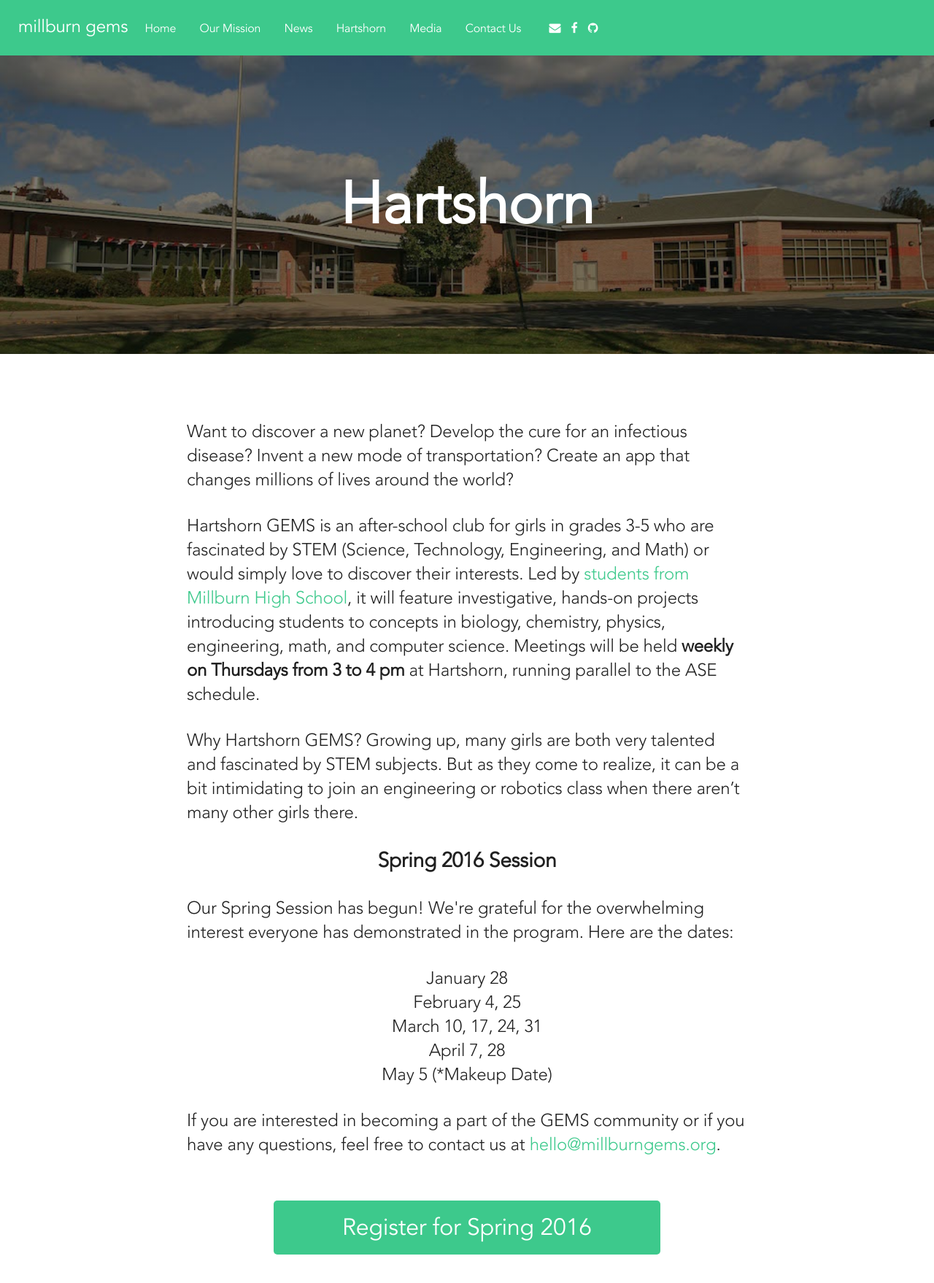
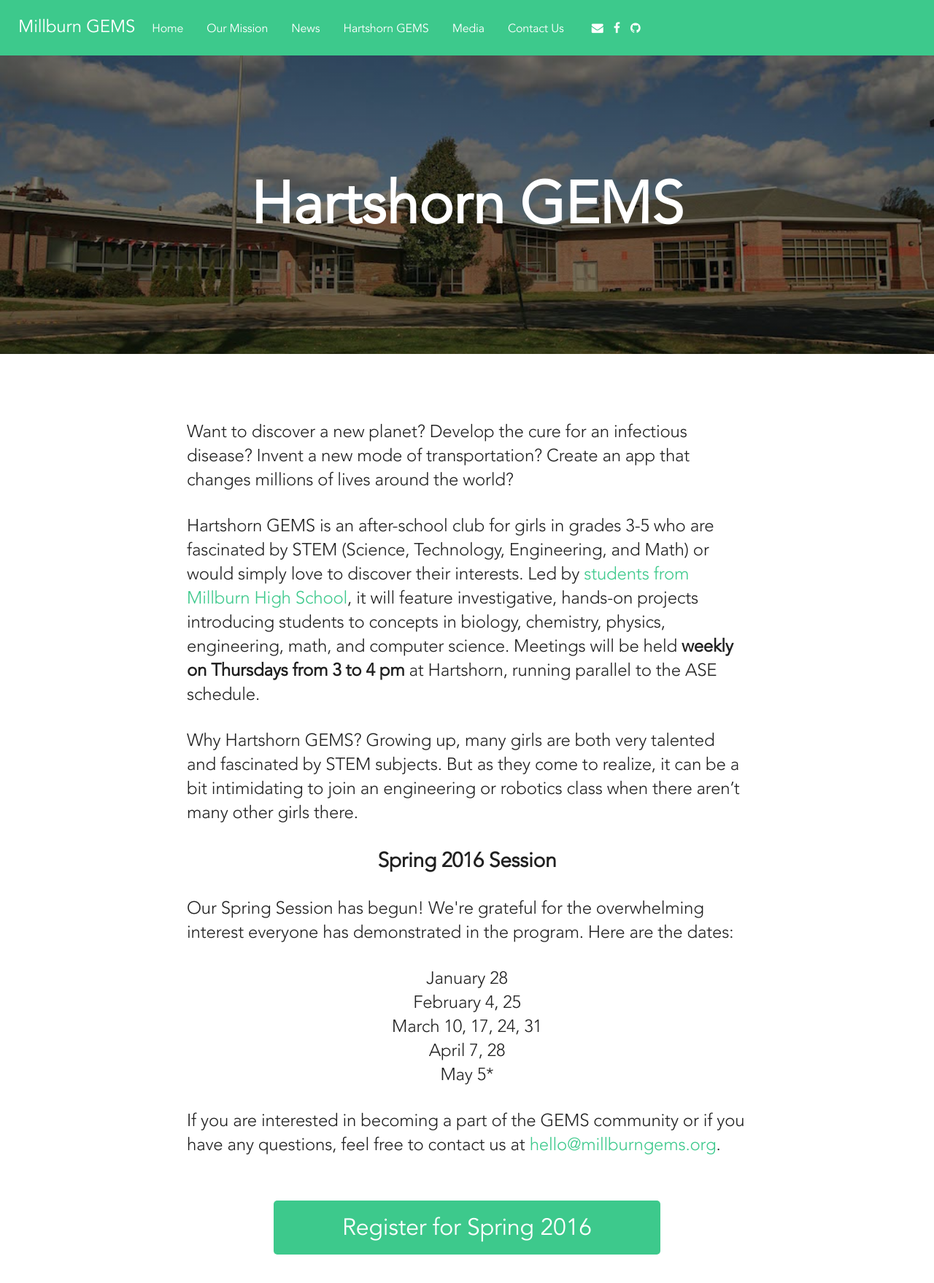
Before and after one commit to MillburnGEMS/millburngems.org, a Jekyll site: the page built from hartshorn/index.html, in a window 1280 px wide, cut to the strip 0-1805 px from the top of the page. Shown: the top 1758 px of the strip at 73% size. Built offline with Jekyll 4.4.1, drawn with Linux system fonts in a browser that asks for light colours; nearby versions of some CDN libraries.

Commit message:
Update README, Hartshorn page, and navbar

```diff
--- a/_includes/nav.html
+++ b/_includes/nav.html
@@ -1,7 +1,7 @@
 <nav>
 <ul class="nav-elements">
 		<li class="logo">
-			<a href="/">millburn gems</a>
+			<a href="/">Millburn GEMS</a>
 		</li>
 		<li class="menu-button" onclick="javascript:toggleNav(this, false)">&#8801;</li>
 		<li>
@@ -9,7 +9,7 @@
 				<li><a href="/">Home</a></li>
 				<li><a href="/our-mission">Our Mission</a></li>
 				<li><a href="/news">News</li>
-				<li><a href="/hartshorn">Hartshorn</li>
+				<li><a href="/hartshorn">Hartshorn GEMS</li>
 				<li><a href="/media">Media</li>
 				<li><a href="/contact-us">Contact Us</li>
 			</ul>
--- a/_sass/_layout.scss
+++ b/_sass/_layout.scss
@@ -438,7 +438,7 @@ header {
 			text-align: center;
 			background: $accent-color;
 			&:hover {
-				cursor: default;
+				background: darken($accent-color, 10%);
 			}
 		}
 	}
--- a/hartshorn/index.html
+++ b/hartshorn/index.html
@@ -1,7 +1,7 @@
 ---
 layout: default
-title: Hartshorn
-class: hartshorn
+title: Hartshorn GEMS
+class: hartshorn GEMS
 ---
 
 <p>Want to discover a new planet? Develop the cure for an infectious disease? Invent a new mode of transportation? Create an app that changes millions of lives around the world?</p>
@@ -18,11 +18,10 @@ class: hartshorn
 	<li>February 4, 25</li>
 	<li>March 10, 17, 24, 31</li>
 	<li>April 7, 28</li>
-	<li>May 5 (*Makeup Date)</li>
+	<li>May 5*</li>
 </ul>
 
 <p>If you are interested in becoming a part of the GEMS community or if you have any questions, feel free to contact us at <a href="mailto:hello@millburngems.org">hello@millburngems.org</a>.</p>
-
 <a href="/hartshorn-signup"><div class="button">Register for Spring 2016</div></a>
 
 
```
Also changed, not shown: melissa.txt (deleted, +0 -8 lines), README.md.
